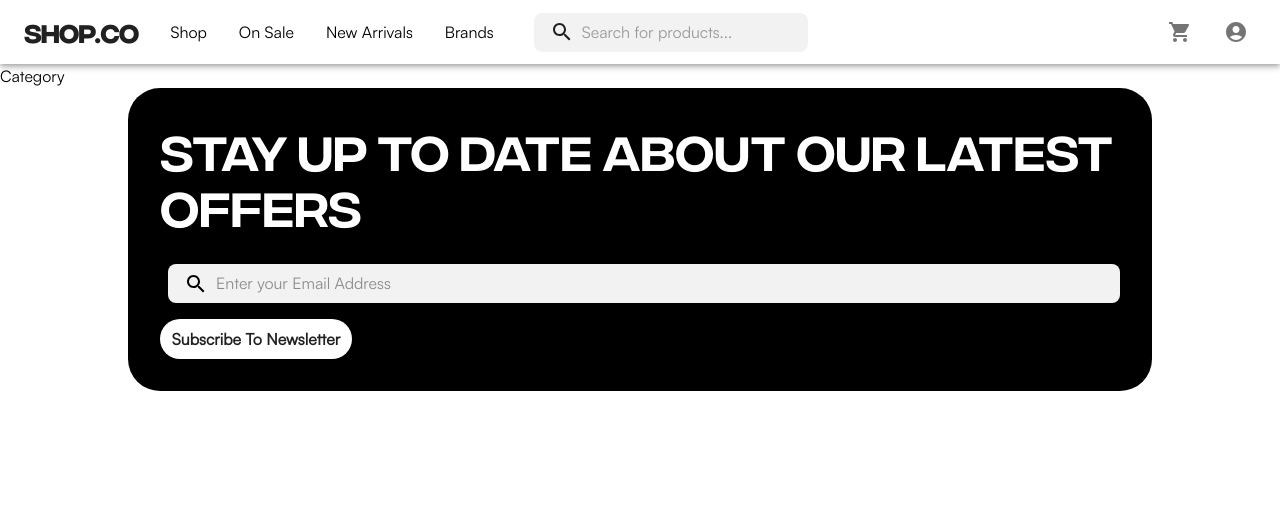
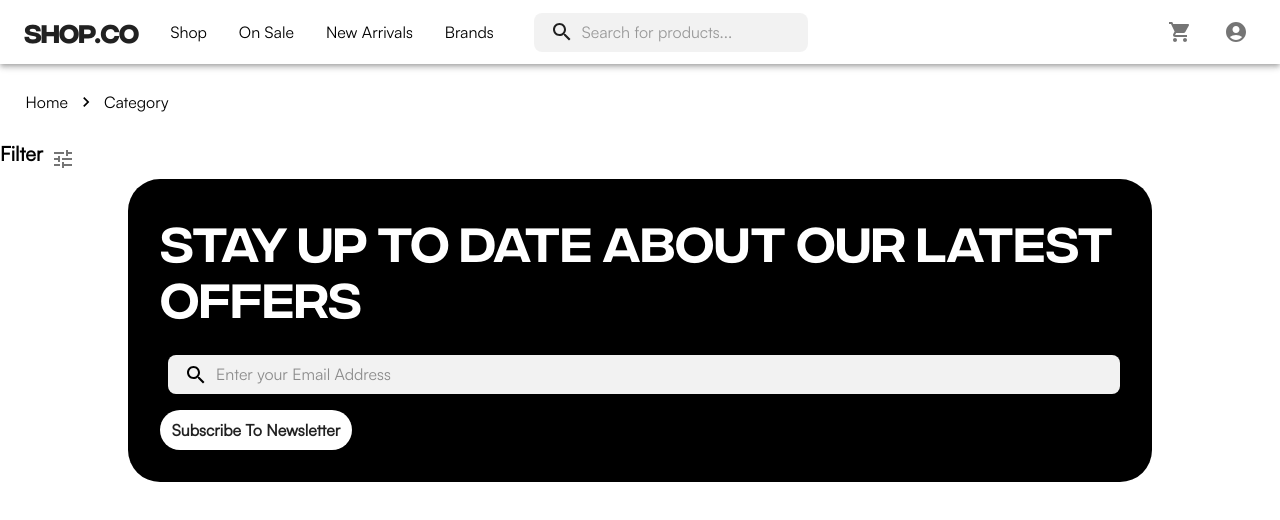
Before and after one commit to Sujai123/shopdotco, a React (Vite) app: page /category in a window 1280 px wide. Shown: the top 520 px of the page. Built offline with nearby package versions, Linux system fonts and the light colour scheme.

Commit message:
initial commit

```diff
--- /dev/null
+++ b/src/components/Breadcrumbs.tsx
@@ -0,0 +1,54 @@
+import { Link as RouterLink, useLocation } from 'react-router-dom';
+import Link, { LinkProps } from '@mui/material/Link';
+import NavigateNextIcon from '@mui/icons-material/NavigateNext';
+import { Box, styled, Typography, Breadcrumbs as MuiBreadcrumbs } from '@mui/material';
+
+const BreadcrumbsContainer = styled(Box)(({theme}) => ({
+  padding: theme.spacing(3.2),
+}));
+
+const breadcrumbNameMap: { [key: string]: string } = {
+  '/category': 'Category',
+};
+
+interface LinkRouterProps extends LinkProps {
+  to: string;
+  replace?: boolean;
+}
+
+function LinkRouter(props: LinkRouterProps) {
+  return <Link {...props} component={RouterLink as any} />;
+}
+
+export default function Breadcrumbs() {
+  const location = useLocation();
+  const pathnames = location.pathname.split('/').filter((x) => x);
+
+  if (pathnames.length === 0) {
+    return null;
+  }
+
+  return (
+    <BreadcrumbsContainer>
+      <MuiBreadcrumbs aria-label="breadcrumb" color='secondary' separator={<NavigateNextIcon fontSize="small" />}>
+        <LinkRouter underline="hover" color="secondary" to="/">
+          Home
+        </LinkRouter>
+        {pathnames.map((_value, index) => {
+          const last = index === pathnames.length - 1;
+          const to = `/${pathnames.slice(0, index + 1).join('/')}`;
+
+          return last ? (
+            <Typography key={to} sx={{ color: 'text.primary' }}>
+              {breadcrumbNameMap[to]}
+            </Typography>
+          ) : (
+            <LinkRouter underline="hover" color="secondary" to={to} key={to}>
+              {breadcrumbNameMap[to]}
+            </LinkRouter>
+          );
+        })}
+      </MuiBreadcrumbs>
+    </BreadcrumbsContainer>
+  );
+}
--- a/src/components/IconButton.tsx
+++ b/src/components/IconButton.tsx
@@ -1,11 +1,12 @@
 import { IconButton as MuiIconButton, Box} from '@mui/material'
-import { ShoppingCart, AccountCircle, Search, Menu } from '@mui/icons-material';
+import { ShoppingCart, AccountCircle, Search, Menu, Tune } from '@mui/icons-material';
 
 const ICONS = {
   "cart": <ShoppingCart />,
   "account": <AccountCircle />,
   "search": <Search />,
-  "menu": <Menu />
+  "menu": <Menu />,
+  "filter": <Tune />
 }
 
 const IconButton = ({icon, ...rest}) => {
--- /dev/null
+++ b/src/components/category/Filter.tsx
@@ -0,0 +1,17 @@
+import { Box, styled, Typography } from '@mui/material';
+import IconButton from '../IconButton';
+
+const StyledHeader = styled(Typography)({
+  fontWeight: 700,
+  fontSize: 20,
+});
+
+
+export const Filter = () => {
+  return (
+    <Box display='flex'>
+      <StyledHeader>Filter</StyledHeader>
+      <IconButton icon="filter" />
+    </Box>
+  )
+}
--- a/src/layout/BaseLayout.tsx
+++ b/src/layout/BaseLayout.tsx
@@ -2,12 +2,14 @@ import { Outlet } from "react-router-dom"
 import Header from "../components/Header"
 import AppNavBar from "../components/AppNavBar"
 import Footer from "../components/Footer"
+import Breadcrumbs from "../components/Breadcrumbs"
 
 const BaseLayout = () => {
   return (
     <div>
       <Header />
       <AppNavBar />
+      <Breadcrumbs />
 
       <Outlet />
 
--- a/src/pages/Category.tsx
+++ b/src/pages/Category.tsx
@@ -1,8 +1,11 @@
 import React from 'react'
+import { Filter } from '../components/category/Filter'
 
 const Category = () => {
   return (
-    <div>Category</div>
+    <>
+      <Filter />
+    </>
   )
 }
 
```
Also changed, not shown: src/App.tsx (+82 -1 lines).
